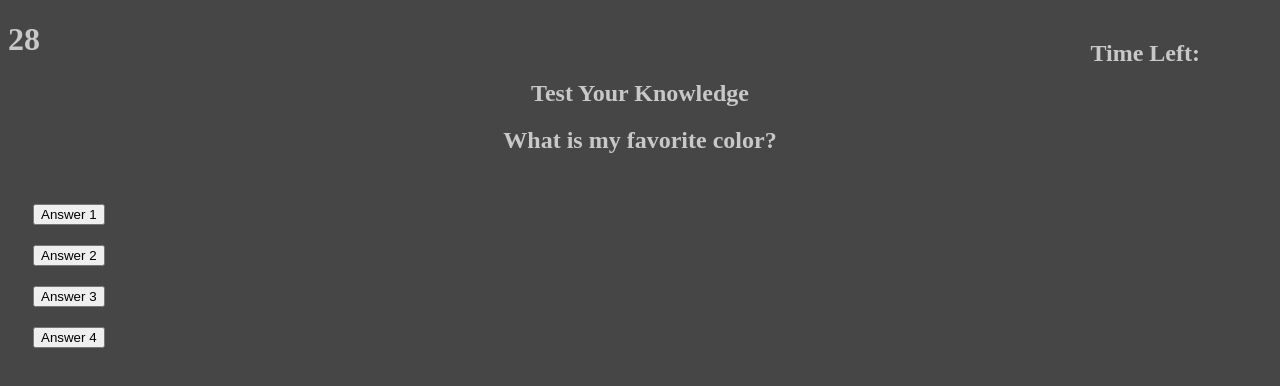
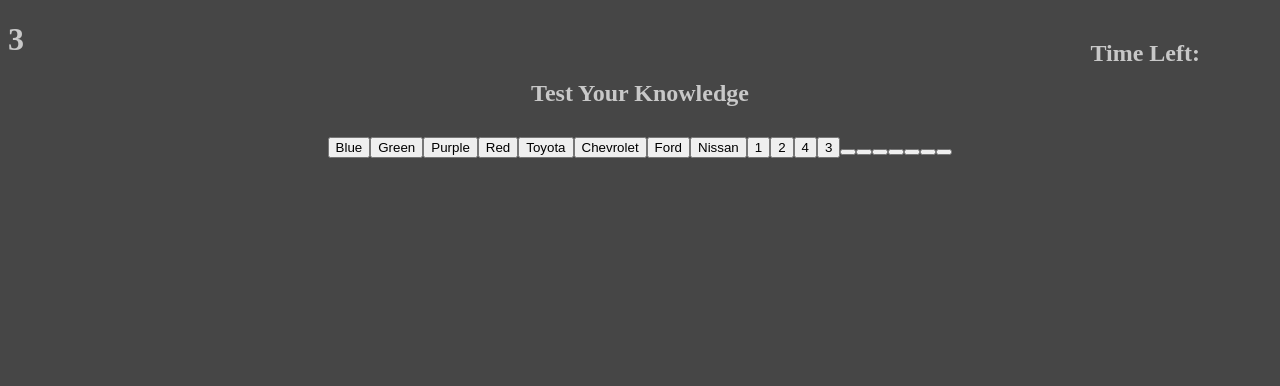
Before and after one commit to jmuncrief/homework-code_quiz, a plain HTML site: page index.html in a window 1280 px wide. Both pictures are taken after a click on the button "Start". Drawn offline with Linux system fonts and the light colour scheme.

Commit message:
Removed hard-coded answer buttons; now generated dynamically.

```diff
--- a/index.html
+++ b/index.html
@@ -23,21 +23,7 @@
             <h2 id="questionTxt">Question here</h2>
         </div>
         <div id="buttons">
-            <div class="col">
-                <button class="btn" id="start">Start</button>
-            </div>
-            <div class="col">
-                <button class="btn" id="ans1" style="display: none">Answer 1</button>
-            </div>
-            <div class="col">
-                <button class="btn" id="ans2" style="display: none">Answer 2</button>
-            </div>
-            <div class="col">
-                <button class="btn" id="ans3" style="display: none">Answer 3</button>
-            </div>
-            <div class="col">
-                <button class="btn" id="ans4" style="display: none">Answer 4</button>
-            </div>
+            <button class="btn" id="start">Start</button>
         </div>
 
 
--- a/script.js
+++ b/script.js
@@ -2,23 +2,17 @@
 const title = document.getElementById("title");
 const questionTxt = document.getElementById("questionTxt");
 const start = document.getElementById("start");
-const ansButtons = [
-    document.getElementById("ans1"),
-    document.getElementById("ans2"),
-    document.getElementById("ans3"),
-    document.getElementById("ans4"),
-];
+const buttons = document.getElementById("buttons");
 const timerCont = document.querySelector(".timer-container");
 const timer = document.getElementById("time");
 let score = "";
 
 // Timer
-let secondsLeft = 30;
+let secondsLeft = 5;
 function setTime() {
     let timerInterval = setInterval(function () {
         secondsLeft--;
         timer.textContent = secondsLeft;
-        console.log(secondsLeft);
 
         if (secondsLeft === 0) {
             clearInterval(timerInterval);
@@ -32,27 +26,22 @@ function timesUp() {
     title.textContent = "Game Over";
     timer.style.display = "none";
     questionTxt.textContent = "You ran out of time. No points for you!"
-    ansButtons.forEach(element => {
-        element.style.display = "none";
-    });
+    buttons.style.display = "none";
     clearInterval(timer);
-}
-
-// Select button at random
-function randBtn(t) {
-    let x = Math.ceil(Math.random() * 4);
-    buttons[x].textContent = t;
-}
-
-// Write false answers to other buttons
-function btnCycle() {
-    // ?Subtract value from array and loop through remainder?
 }
 
 function writeQuestion(q, f, t) {
     questionTxt.textContent = q
-    randBtn(t);
-    btnCycle(f);
+    for(let i = 0; i < f.length; i++) {
+        let b = document.createElement("button");
+        b.setAttribute("class", "btn");
+        b.textContent = f[i];
+        buttons.append(b);
+    };
+    let b = document.createElement("button");
+    b.setAttribute("class", "btn");
+    b.textContent = t;
+    buttons.append(b);
 }
 
 // Main Q&A Game function
@@ -60,26 +49,22 @@ function game() {
 
     start.style.display = "none";
     timerCont.style.display = "block";
-    ansButtons.forEach(element => {
-        element.style.display = "block";
-    });
+    buttons.style.display = "block";
     setTime();
 
     questions.forEach(obj => {
         let q = obj.question;
         let f = obj.falseAnswers;
-        let t = obj.trueAnswers;
+        let t = obj.trueAnswer;
 
         writeQuestion(q, f, t);
 
 
 
     });
-
-
 }
 
-start.addEventListener("click", function(event) {
+start.addEventListener("click", function (event) {
     event.preventDefault();
     game();
 })
--- a/style.css
+++ b/style.css
@@ -17,7 +17,7 @@ body {
     border-radius: 3px;
 }
 
-.col {
+#buttons {
     padding: 10px;
 }
 
```
